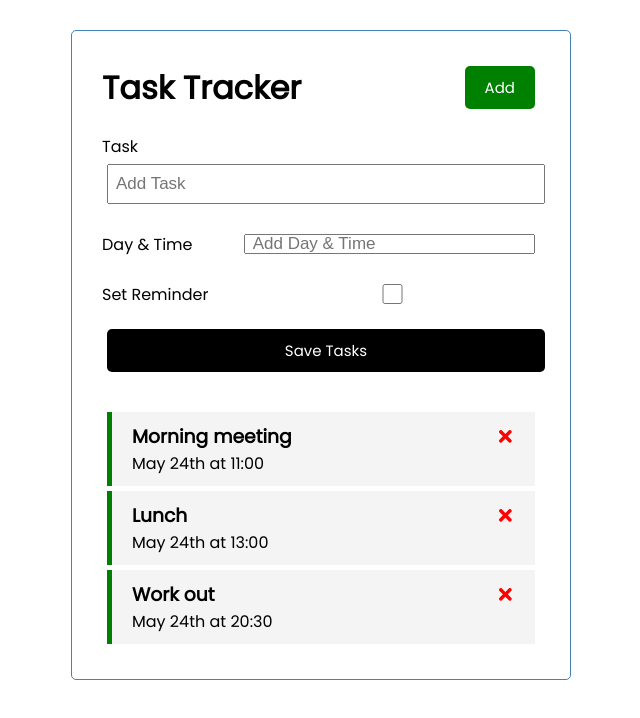
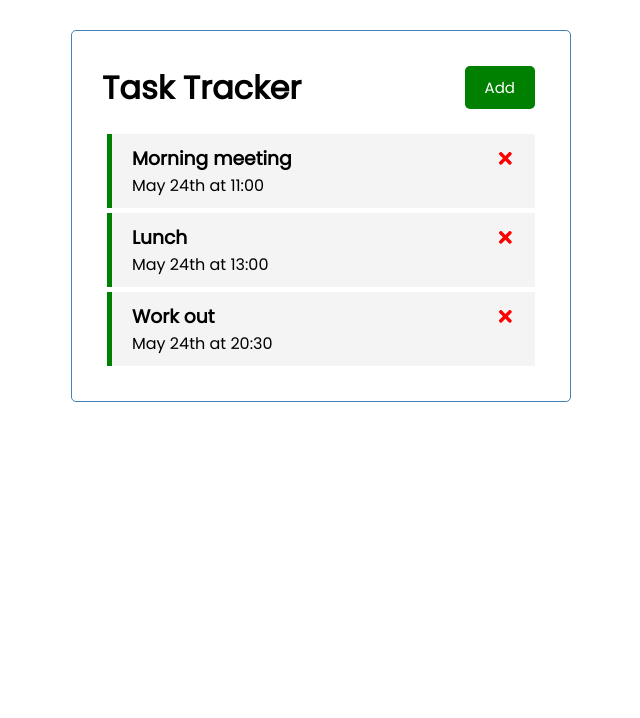
Before and after one commit to Jiyeonmoon814/react-crash-course-2021, a React (Create React App) app: page / in a window 1280 px wide. Shown: the top 718 px of the page, without its empty margins (319-959 px from the left). Built offline with nearby package versions, Linux system fonts and the light colour scheme.

Commit message:
submit fx and onAdd show&hide

```diff
--- a/src/App.js
+++ b/src/App.js
@@ -5,6 +5,7 @@
 import AddTask from './components/AddTask'
 
  function App() {
+   const [showAddTask,setShowAddTask] = useState(false)
   const [tasks, setTasks] = useState( [
     {
         id:1,
@@ -26,6 +27,13 @@
     }
 ])
 
+//Add Task
+const addTask = (task) => {
+  const id = Math.floor(Math.random()*10000)+1
+  const newTask = {id, ...task}
+  setTasks([...tasks,newTask])
+}
+
 //Delete Task
 const deleteTask = (id) => {
   setTasks(tasks.filter((task)=>task.id!==id))
@@ -38,8 +46,8 @@
 }
    return (
      <div className="container">
-       <Header />
-       <AddTask />
+       <Header onAdd={() => setShowAddTask(!showAddTask)}/>
+       {showAddTask && <AddTask onAdd={addTask} />}
       {tasks.length>0 ? (<Tasks tasks={tasks} onDelete={deleteTask} onToggle={toggleReminder}/>)
         : ('No Tasks To show')}
      </div>
--- a/src/components/AddTask.js
+++ b/src/components/AddTask.js
@@ -1,12 +1,26 @@
 import {useState} from 'react'
 
-export const AddTask = () => {
+export const AddTask = ({onAdd}) => {
     const [text, setText] = useState('')
     const [day, setDay] = useState('')
     const [reminder, setReminder] = useState(false)
 
+    const onSubmit = (e) => {
+        e.preventDefault()
+
+        if(!text){
+            alert('Please add a task')
+            return
+        }
+
+        onAdd({text,day,reminder})
+
+        setText('')
+        setDay('')
+        setReminder(false)
+    }
     return (
-        <form className='add-form' >
+        <form className='add-form' onSubmit={onSubmit}>
             <div className='form-control'>
                 <label>Task</label>
                     <input type='text' placeholder='Add Task' value={text} onChange={(e)=>
@@ -19,7 +33,7 @@
             </div>
             <div className='form-control form-control-check'>
                 <label>Set Reminder</label>
-                    <input type='checkbox' value={reminder} onChange={(e)=>
+                    <input type='checkbox' checked={reminder} value={reminder} onChange={(e)=>
                         setReminder(e.currentTarget.checked)} />
             </div>
 
--- a/src/components/Header.js
+++ b/src/components/Header.js
@@ -1,14 +1,11 @@
 import PropTypes from 'prop-types'
 import Button from './Button'
 
-const Header = ({ title }) => {
-    const onClick = () => {
-      console.log('click')
-  }
+const Header = ({ title, onAdd }) => {
     return (
       <header className='header'>
           <h1>{title}</h1>
-          <Button color='green' text='Add' onClick={onClick} />
+          <Button color='green' text='Add' onClick={onAdd} />
       </header>
     )
 }
```
